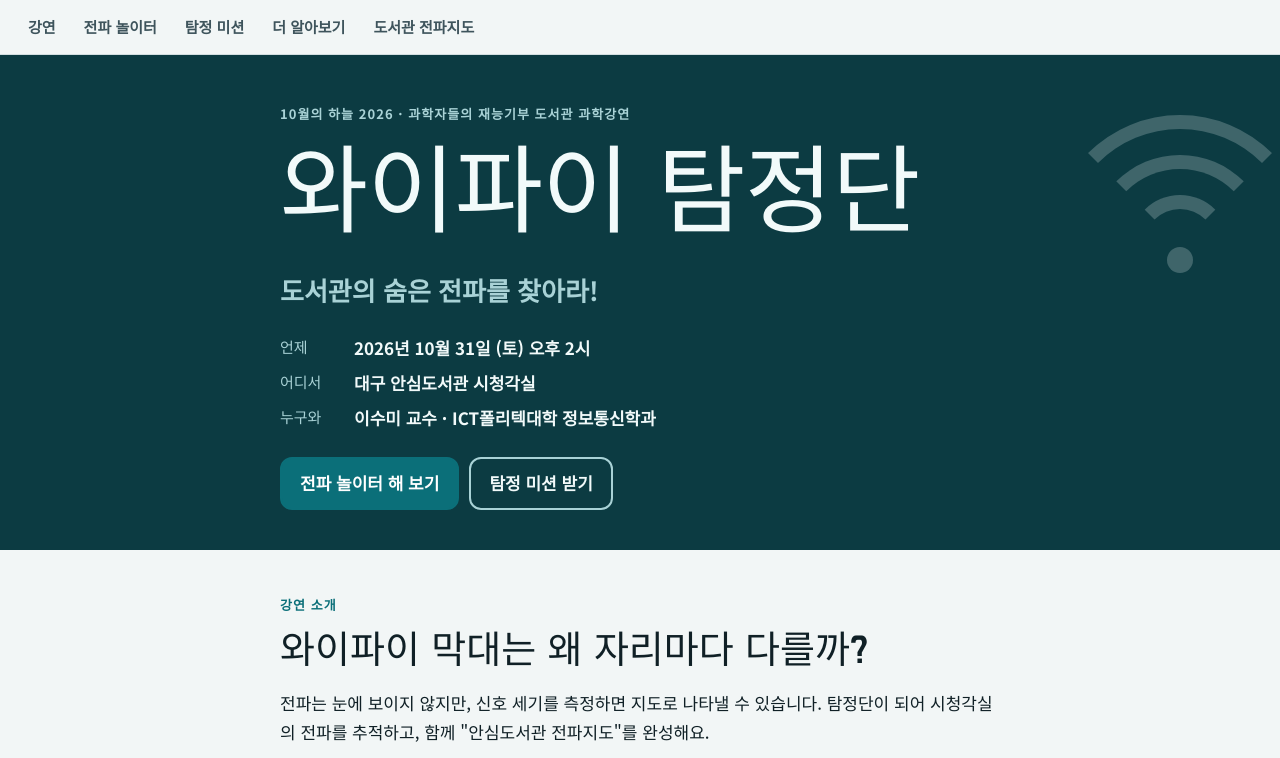
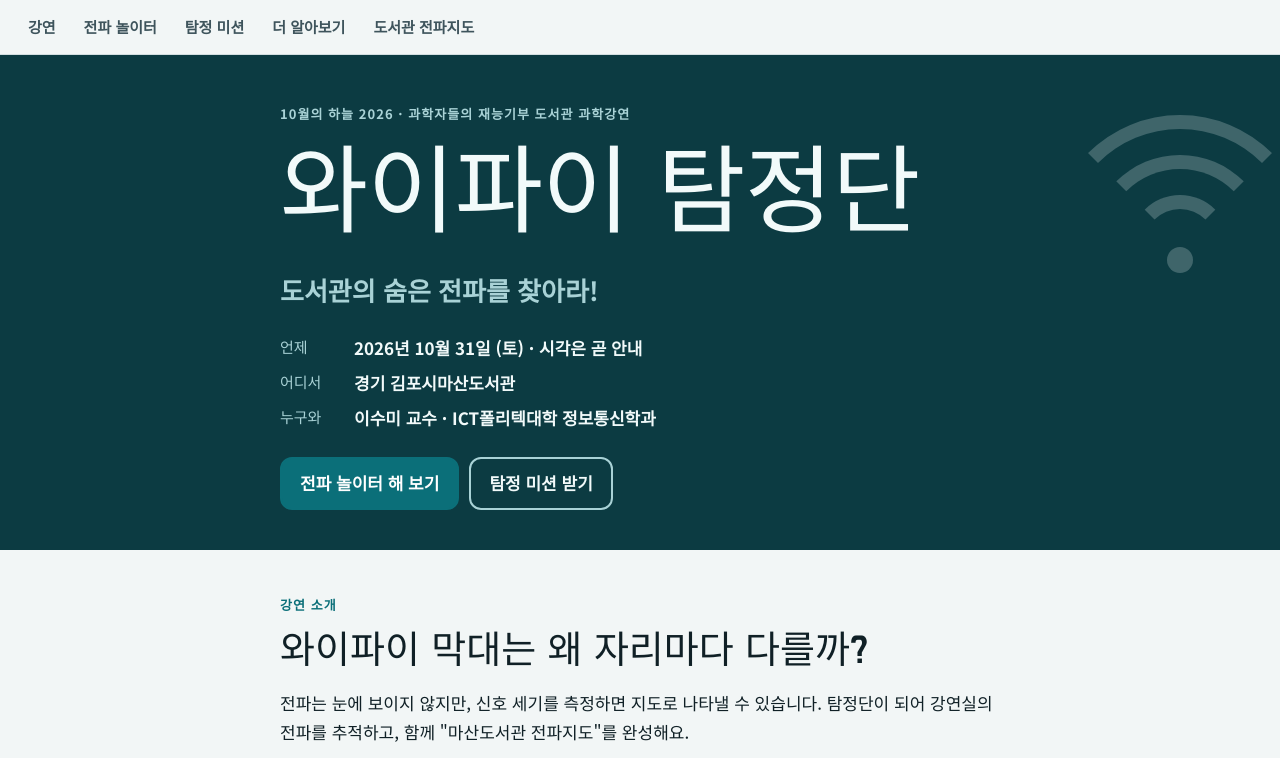
Before and after one commit to sumilee-phd/wifi-tamjung, a plain HTML site: page site/index.html in a window 1280 px wide. Shown: the top 758 px of the page. Drawn offline with Linux system fonts and the light colour scheme; files whose address does not match are found by name.

Commit message:
강연 장소 변경: 대구 안심도서관 → 경기 김포시마산도서관 (시작 시각 확인 중)
- 공개 사이트: 언제·어디서, 설명 메타, 선포 섹션 제목
- 강연 앱: 선포 화면 제목(config.json, index.html) "마산도서관 전파지도"
- README·PRD·SLIDES·HANDOFF: 장소와 변경 경위, 시각 표기는 14:00 시작 기준임을 명시

Co-Authored-By: Claude Fable 5.1 <noreply@anthropic.com>

```diff
--- a/app/config.json
+++ b/app/config.json
@@ -1,5 +1,5 @@
 {
-  "title": "안심도서관 전파지도",
+  "title": "마산도서관 전파지도",
   "event": "10월의 하늘 2026",
   "date": "2026-10-31",
   "speaker": "이수미",
--- a/site/index.html
+++ b/site/index.html
@@ -4,9 +4,9 @@
 <meta charset="utf-8">
 <meta name="viewport" content="width=device-width, initial-scale=1, viewport-fit=cover">
 <title>와이파이 탐정단</title>
-<meta name="description" content="도서관의 숨은 전파를 찾아라! 10월의 하늘 2026 대구 안심도서관 과학강연 · 전파 놀이터 · 우리 집 와이파이 명당 찾기">
+<meta name="description" content="도서관의 숨은 전파를 찾아라! 10월의 하늘 2026 김포시마산도서관 과학강연 · 전파 놀이터 · 우리 집 와이파이 명당 찾기">
 <meta property="og:title" content="와이파이 탐정단">
-<meta property="og:description" content="도서관의 숨은 전파를 찾아라! 10월의 하늘 2026 대구 안심도서관 과학강연">
+<meta property="og:description" content="도서관의 숨은 전파를 찾아라! 10월의 하늘 2026 김포시마산도서관 과학강연">
 <link rel="preconnect" href="https://fonts.googleapis.com">
 <link rel="stylesheet" href="https://fonts.googleapis.com/css2?family=Do+Hyeon&family=Noto+Sans+KR:wght@400;500;700;900&display=swap">
 <link rel="stylesheet" href="style.css">
@@ -27,8 +27,8 @@
   <h1>와이파이 탐정단</h1>
   <p class="lede">도서관의 숨은 전파를 찾아라!</p>
   <dl class="when">
-    <div><dt>언제</dt><dd>2026년 10월 31일 (토) 오후 2시</dd></div>
-    <div><dt>어디서</dt><dd>대구 안심도서관 시청각실</dd></div>
+    <div><dt>언제</dt><dd>2026년 10월 31일 (토) · 시각은 곧 안내</dd></div>
+    <div><dt>어디서</dt><dd>경기 김포시마산도서관</dd></div>
     <div><dt>누구와</dt><dd>이수미 교수 · ICT폴리텍대학 정보통신학과</dd></div>
   </dl>
   <div class="cta">
@@ -42,7 +42,7 @@
 <section id="about">
   <p class="eyebrow">강연 소개</p>
   <h2>와이파이 막대는 왜 자리마다 다를까?</h2>
-  <p>전파는 눈에 보이지 않지만, 신호 세기를 측정하면 지도로 나타낼 수 있습니다. 탐정단이 되어 시청각실의 전파를 추적하고, 함께 "안심도서관 전파지도"를 완성해요.</p>
+  <p>전파는 눈에 보이지 않지만, 신호 세기를 측정하면 지도로 나타낼 수 있습니다. 탐정단이 되어 강연실의 전파를 추적하고, 함께 "마산도서관 전파지도"를 완성해요.</p>
   <ol class="steps">
     <li><b>예측</b><span>와이파이 신호가 가장 강한 곳은 어디일까요? 손을 들어 예측해요.</span></li>
     <li><b>측정</b><span>탐정 폰과 측정 노드로 강단, 양쪽 벽, 가운데, 비상구 쪽의 신호 세기를 측정해요.</span></li>
@@ -174,7 +174,7 @@
 </section>
 
 <section id="map">
-  <p class="eyebrow">안심도서관 전파지도</p>
+  <p class="eyebrow">마산도서관 전파지도</p>
   <h2>탐정단이 함께 만든 지도</h2>
   <div class="soon">
     <div class="bars4" aria-hidden="true"><i></i><i></i><i></i><i></i></div>
```
Also changed, not shown: app/static/index.html (+1 -1 lines), 4 other files.
